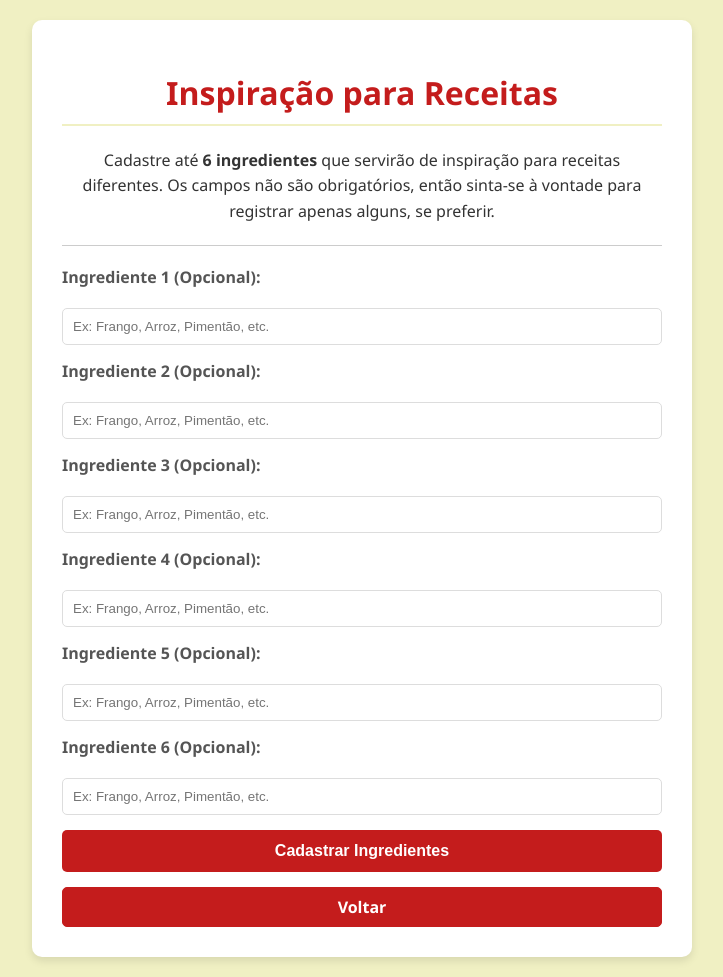
After one commit to Gabriellr720/Trab_Eletivas-, a PHP site: page /processamento/cadastrarIngredientes.php in a window 1280 px wide. The commit adds this page. Shown: the whole page, without its empty margins (278-1001 px from the left). Run offline with PHP 8.4, Linux system fonts and the light colour scheme.

Commit message:
Ta ficando show

```diff
--- /dev/null
+++ b/assets/css/cadastrarIngredientes.css
@@ -0,0 +1,127 @@
+body {
+    font-family: 'Segoe UI', Tahoma, Geneva, Verdana, sans-serif;
+    background-color: rgb(240, 240, 195);
+    color: rgb(51, 51, 51);
+    padding: 20px;
+    margin: 0;
+    display: flex;
+    justify-content: center;
+    align-items: center;
+    min-height: 100vh;
+}
+
+.container {
+    max-width: 600px;
+    width: 90%;
+    background-color: rgb(255, 255, 255);
+    padding: 30px;
+    border-radius: 10px;
+    box-shadow: 0 4px 8px rgba(0, 0, 0, 0.1);
+}
+
+h1 {
+    color: rgb(196, 28, 28);
+    text-align: center;
+    border-bottom: 2px solid rgb(240, 240, 195);
+    padding-bottom: 10px;
+}
+
+p {
+    line-height: 1.6;
+    text-align: center;
+    margin-bottom: 20px;
+}
+
+hr {
+    border: 0;
+    height: 1px;
+    background-color: rgb(204, 204, 204);
+    margin: 20px 0;
+}
+
+form {
+    display: grid;
+    gap: 15px;
+}
+
+label {
+    display: block;
+    font-weight: bold;
+    color: rgb(85, 85, 85);
+    margin-bottom: 5px;
+}
+
+input[type="text"] {
+    width: 100%;
+    padding: 10px;
+    border: 1px solid rgb(221, 221, 221);
+    border-radius: 5px;
+    box-sizing: border-box;
+    transition: border-color 0.3s;
+}
+
+input[type="text"]:focus {
+    border-color: rgb(196, 28, 28);
+    outline: none;
+    box-shadow: 0 0 5px rgba(196, 28, 28, 0.3);
+}
+
+.form-actions {
+    display: flex;
+    gap: 15px;
+    margin-top: 25px;
+}
+
+.btn-submit {
+    background-color: rgb(196, 28, 28);
+    color: rgb(255, 255, 255);
+    padding: 12px 20px;
+    border: none;
+    border-radius: 5px;
+    cursor: pointer;
+    font-size: 16px;
+    font-weight: bold;
+    transition: background-color 0.3s ease;
+    flex-grow: 1;
+}
+
+.btn-submit:hover {
+    background-color: rgb(150, 20, 20);
+}
+
+.btn-back {
+    text-decoration: none;
+    text-align: center;
+    display: block;
+    box-sizing: border-box;
+
+    background-color: rgb(196, 28, 28);
+    color: rgb(255, 255, 255);
+    padding: 8px 15px;
+    border: 1px solid rgb(196, 28, 28);
+    border-radius: 5px;
+    cursor: pointer;
+    font-size: 16px;
+    font-weight: bold;
+    transition: background-color 0.3s ease;
+    flex-grow: 1;
+}
+
+.btn-back:hover {
+    background-color:rgb(150, 20, 20);
+    border-color: rgb(150, 20, 20);
+}
+
+.alert {
+    padding: 15px;
+    margin-bottom: 20px;
+    border-radius: 5px;
+    text-align: center;
+    font-weight: bold;
+}
+
+.alert-success {
+    background-color: rgb(230, 247, 217);
+    color: rgb(56, 112, 52);
+    border: 1px solid rgb(163, 217, 163);
+}
--- /dev/null
+++ b/processamento/cadastrarIngredientes.php
@@ -0,0 +1,54 @@
+<?php
+    include_once 'funcaoDB.php';
+    $mensagem = "";
+
+    if ($_SERVER["REQUEST_METHOD"] == "POST") {
+        $ingredientes = [];
+        $conexao = conectarBD();
+
+        for ($i = 1; $i <= 6; $i++) {
+            $ing = "ingrediente" . $i;
+            $valor = isset($_POST[$ing]) ? trim($_POST[$ing]) : '';
+            $ingredientes[] = mysqli_real_escape_string($conexao, $valor);
+        }
+
+        mysqli_close($conexao);
+        call_user_func_array('inserirIngredientesInspiracao', $ingredientes);
+        $mensagem = "✅ Ingredientes cadastrados com sucesso!";
+    }
+?>
+
+<!DOCTYPE html>
+<html lang="pt-br">
+<head>
+    <meta charset="UTF-8">
+    <title>Cadastro de Ingredientes para Inspiração</title>
+    <link rel="stylesheet" href="../assets/css/cadastrarIngredientes.css">
+</head>
+<body>
+
+    <div class="container">
+        <h1>Inspiração para Receitas</h1>
+
+        <?php if (!empty($mensagem)): ?>
+            <div class="alert alert-success">
+                <?php echo $mensagem; ?>
+            </div>
+        <?php endif; ?>
+
+        <p>
+            Cadastre até <strong>6 ingredientes</strong> que servirão de inspiração para receitas diferentes. Os campos não são obrigatórios, então sinta-se à vontade para registrar apenas alguns, se preferir.
+        </p>
+
+        <hr>
+        <form action="<?php echo htmlspecialchars($_SERVER["PHP_SELF"]); ?>" method="POST">
+            <?php for ($i = 1; $i <= 6; $i++): ?>
+                <label for="ingrediente<?php echo $i; ?>">Ingrediente <?php echo $i; ?> (Opcional):</label>
+                <input type="text" id="ingrediente<?php echo $i; ?>" name="ingrediente<?php echo $i; ?>" placeholder="Ex: Frango, Arroz, Pimentão, etc.">
+            <?php endfor; ?>
+            <button class="btn-submit" type="submit">Cadastrar Ingredientes</button>
+            <a href="../view/meuUsuario.html" class="btn-back">Voltar</a>
+        </form>
+    </div>
+</body>
+</html>
--- a/processamento/funcaoDB.php
+++ b/processamento/funcaoDB.php
@@ -84,4 +84,48 @@
     $conn->close();
     return $receitas;
 }
+
+function inserirIngredientesInspiracao($ing1, $ing2, $ing3, $ing4, $ing5, $ing6) {
+    $conexao = conectarBD();
+
+    $consulta = "INSERT INTO ingredientes_inspiracao (ingrediente1, ingrediente2, ingrediente3, ingrediente4, ingrediente5, ingrediente6)
+                 VALUES ('$ing1', '$ing2', '$ing3', '$ing4', '$ing5', '$ing6')";
+
+    $resultado = mysqli_query($conexao, $consulta);
+
+    if (!$resultado) {
+        die("Erro ao inserir ingredientes: " . mysqli_error($conexao));
+    }
+
+    mysqli_close($conexao);
+}
+
+function listarIngredientesInspiracao() {
+    $conn = conectarBD();
+    $ingredientes = [];
+
+    $sql = "SELECT
+                id,
+                ingrediente1,
+                ingrediente2,
+                ingrediente3,
+                ingrediente4,
+                ingrediente5,
+                ingrediente6
+            FROM
+                ingredientes_inspiracao
+            ORDER BY
+                id DESC";
+
+    $result = $conn->query($sql);
+
+    if ($result && $result->num_rows > 0) {
+        while($row = $result->fetch_assoc()) {
+            $ingredientes[] = $row;
+        }
+    }
+    $conn->close();
+    return $ingredientes;
+}
+
 ?>
--- a/view/MeuUsuario.html
+++ b/view/MeuUsuario.html
@@ -17,7 +17,10 @@
                 <li><a href="MeuUsuario.html">Meu Usuário</a></li>
                 <li><a href="#">Novo Usuário</a></li>
                 <li><a href="../processamento/listarReceita.php">Ver Receitas</a></li>
-                <li><a href="#">Detalhes</a></li>
+                <li><a href="../processamento/cadastrarIngredientes.php">Novos Ingredientes</a></li>
+                <li><a href="../processamento/listarIngredientes.php">Ver Ingredientes</a></li>
+                <li><a href="#">Enviar Comentário</a></li>
+                <li><a href="#">Ver Comentários</a></li>
                 <li><a href="home.html">Home</a></li>
             </ul>
         </nav>
```
Also changed, not shown: assets/css/listarIngredientes.css (added, +97 -0 lines), assets/css/listarReceita.css (+34 -0 lines), processamento/listarIngredientes.php (added, +54 -0 lines), processamento/listarReceita.php (+5 -5 lines).
